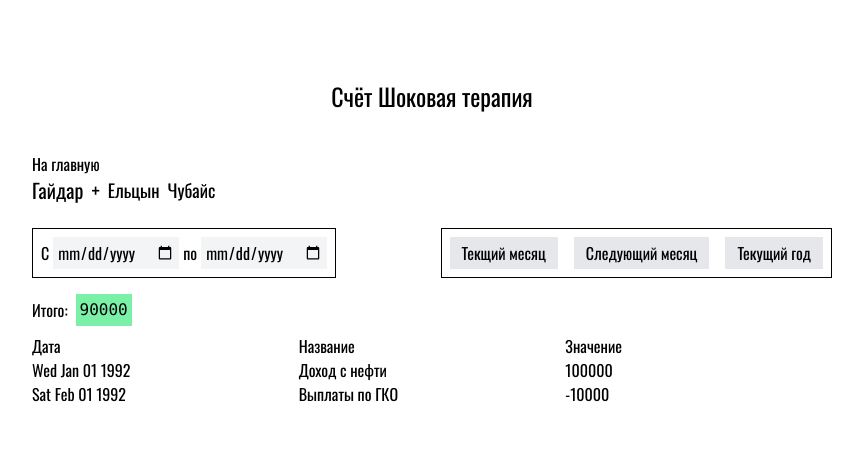
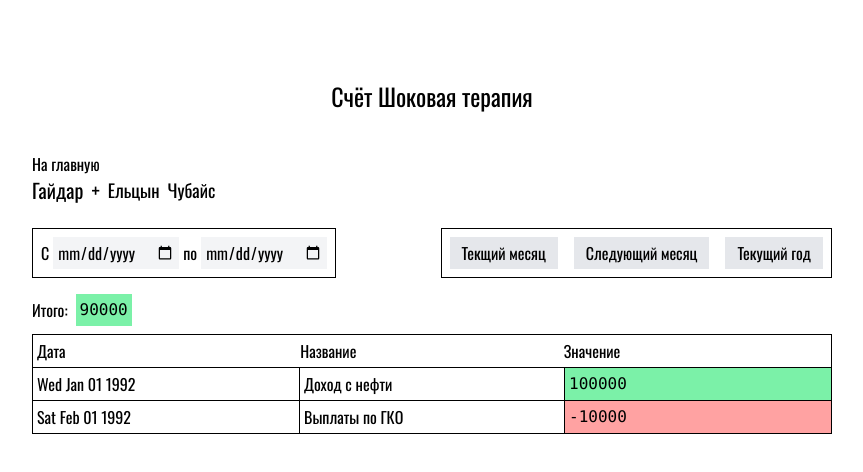
Before and after one commit to UPPRPO22214/online-accounting, a React app in the folder frontend/: page /account/1 in a window 1280 px wide. Shown: the top 472 px of the page, without its empty margins (208-1071 px from the left). Built offline with nearby package versions, Linux system fonts and the light colour scheme; the HTML template or start-up script is replaced by a standard one.

Commit message:
Add separated fin table component

```diff
--- /dev/null
+++ b/frontend/src/components/FinTable/FinTable.tsx
@@ -0,0 +1,95 @@
+import type { FinNote } from '@/pages/AccountPage';
+import clsx from 'clsx';
+import { useEffect, useState, type HTMLAttributes } from 'react';
+import type React from 'react';
+
+type FinTableProps = HTMLAttributes<HTMLDivElement> & {
+  notes: FinNote[];
+};
+
+export const FinTable: React.FC<FinTableProps> = ({ notes, className }) => {
+  const [result, setResult] = useState<number>(0);
+
+  useEffect(() => {
+    setResult(
+      notes.map((note) => note.value).reduce((acc, val) => acc + val, 0),
+    );
+  }, [notes]);
+
+  return (
+    <div className={className}>
+      <div className="flex justify-between items-center gap-2 mb-4">
+        <div className="flex gap-1 justify-start items-center p-2 border">
+          <span>С</span>
+          <input
+            className="p-1 bg-gray-100"
+            type="date"
+            name="date-from"
+            id="date-from"
+          />
+          <span>по</span>
+          <input
+            className="p-1 bg-gray-100"
+            type="date"
+            name="date-to"
+            id="date-to"
+          />
+        </div>
+        <div className="flex gap-4 justify-end p-2 border">
+          <button className="p-1 px-3 bg-gray-200 hover:bg-gray-300">
+            Текщий месяц
+          </button>
+          <button className="p-1 px-3 bg-gray-200 hover:bg-gray-300">
+            Следующий месяц
+          </button>
+          <button className="p-1 px-3 bg-gray-200 hover:bg-gray-300">
+            Текущий год
+          </button>
+        </div>
+      </div>
+      <div className="flex gap-2 justify-start items-center mb-2">
+        <span>Итого:</span>
+        <span
+          className={clsx(
+            'font-mono p-1',
+            result > 0 && 'bg-green-300',
+            result === 0 && 'bg-yellow-200',
+            result < 0 && 'bg-red-300',
+          )}
+        >
+          {result}
+        </span>
+      </div>
+      <div className="grid grid-cols-1">
+        <div className="p-1 border grid grid-cols-3">
+          <span>Дата</span>
+          <span>Название</span>
+          <span>Значение</span>
+        </div>
+        {notes.map((note) => (
+          <div
+            key={note.id}
+            className={clsx(
+              'grid grid-cols-3',
+              'border border-t-0 cursor-pointer',
+              'transition-base hover:bg-gray-300',
+            )}
+          >
+            <span className='p-1'>{note.date.toDateString()}</span>
+            <span className='p-1 border-x'>{note.name}</span>
+            <span
+              className={clsx(
+                'font-mono p-1',
+                note.value > 0 && 'bg-green-300',
+                note.value === 0 && 'bg-yellow-200',
+                note.value < 0 && 'bg-red-300',
+              )}
+            >
+              {note.value}
+            </span>
+          </div>
+        ))}
+      </div>
+    </div>
+  );
+};
--- /dev/null
+++ b/frontend/src/components/FinTable/index.ts
@@ -0,0 +1 @@
+export { FinTable } from './FinTable'
--- a/frontend/src/components/LoginForm/LoginForm.tsx
+++ b/frontend/src/components/LoginForm/LoginForm.tsx
@@ -6,7 +6,7 @@
 type LoginFormProps = HTMLAttributes<HTMLDivElement>;
 
 export const LoginForm: React.FC<LoginFormProps> = ({ className }) => {
-  const { login } = useAuth();
+  const login = useAuth(state => state.login);
 
   return (
     <div className={clsx('border p-2', className)}>
--- a/frontend/src/components/ProfileLayout/ProfileLayout.tsx
+++ b/frontend/src/components/ProfileLayout/ProfileLayout.tsx
@@ -3,7 +3,8 @@
 import { Link } from 'wouter';
 
 export const ProfileLayout: React.FC = () => {
-  const { username, logout } = useAuth();
+  const username = useAuth(state => state.username);
+  const logout = useAuth(state => state.logout);
 
   return (
     <div className="grid grid-cols-1 gap-6">
--- a/frontend/src/components/RegisterForm/RegisterForm.tsx
+++ b/frontend/src/components/RegisterForm/RegisterForm.tsx
@@ -6,7 +6,7 @@
 type RegisterFormProps = HTMLAttributes<HTMLDivElement>;
 
 export const RegisterForm: React.FC<RegisterFormProps> = ({ className }) => {
-  const { login } = useAuth();
+  const login = useAuth(state => state.login);
 
   return (
     <div className={clsx('border p-2', className)}>
--- a/frontend/src/pages/AccountPage.tsx
+++ b/frontend/src/pages/AccountPage.tsx
@@ -1,15 +1,16 @@
-import clsx from 'clsx';
 import type React from 'react';
 import { useEffect, useState } from 'react';
 import { Link, useParams } from 'wouter';
+import { FinTable } from '@/components/FinTable';
 
-type FinNote = {
+export type FinNote = {
+  id: string;
   name: string;
   value: number;
   date: Date;
 };
 
-type Account = {
+export type Account = {
   id: string;
   title: string;
   owner: string;
@@ -25,11 +26,13 @@
     members: ['Ельцын', 'Чубайс'],
     notes: [
       {
+        id: crypto.randomUUID(),
         name: 'Доход с нефти',
         value: 100_000,
         date: new Date(1992, 0, 1),
       },
       {
+        id: crypto.randomUUID(),
         name: 'Выплаты по ГКО',
         value: -10_000,
         date: new Date(1992, 1, 1),
@@ -41,18 +44,12 @@
 export const AccountPage: React.FC = () => {
   const { accountId } = useParams<{ accountId: string }>();
   const [account, setAccount] = useState<Account>();
-  const [result, setResult] = useState<number>(0);
   const [notes, setNotes] = useState<FinNote[]>([]);
 
   useEffect(() => {
     const account = ACCOUNT_MOCKS.find((account) => account.id === accountId);
     if (!account) return;
     setAccount(account);
-    setResult(
-      account.notes
-        .map((note) => note.value)
-        .reduce((acc, val) => acc + val, 0),
-    );
     setNotes(
       account.notes.toSorted((a, b) => a.date.getTime() - b.date.getTime()),
     );
@@ -81,60 +78,7 @@
           ))}
         </ul>
       </div>
-      <div className="flex justify-between items-center gap-2 mb-4">
-        <div className="flex gap-1 justify-start items-center p-2 border">
-          <span>С</span>
-          <input
-            className="p-1 bg-gray-100"
-            type="date"
-            name="date-from"
-            id="date-from"
-          />
-          <span>по</span>
-          <input
-            className="p-1 bg-gray-100"
-            type="date"
-            name="date-to"
-            id="date-to"
-          />
-        </div>
-        <div className="flex gap-4 justify-end p-2 border">
-          <button className="p-1 px-3 bg-gray-200 hover:bg-gray-300">
-            Текщий месяц
-          </button>
-          <button className="p-1 px-3 bg-gray-200 hover:bg-gray-300">
-            Следующий месяц
-          </button>
-          <button className="p-1 px-3 bg-gray-200 hover:bg-gray-300">
-            Текущий год
-          </button>
-        </div>
-      </div>
-      <div className="flex gap-2 justify-start items-center mb-2">
-        <span>Итого:</span>
-        <span
-          className={clsx(
-            'font-mono p-1',
-            result > 0 && 'bg-green-300',
-            result === 0 && 'bg-yellow-200',
-            result < 0 && 'bg-red-300',
-          )}
-        >
-          {result}
-        </span>
-      </div>
-      <div className="grid grid-cols-3">
-        <span>Дата</span>
-        <span>Название</span>
-        <span>Значение</span>
-        {notes.map((note) => (
-          <>
-            <span>{note.date.toDateString()}</span>
-            <span>{note.name}</span>
-            <span>{note.value}</span>
-          </>
-        ))}
-      </div>
+      <FinTable notes={notes} />
     </div>
   );
 };
--- a/frontend/src/pages/MainPage.tsx
+++ b/frontend/src/pages/MainPage.tsx
@@ -5,7 +5,7 @@
 import type React from 'react';
 
 export const MainPage: React.FC = () => {
-  const { authorized } = useAuth();
+  const authorized = useAuth(state => state.authorized);
 
   return (
     <div className="w-full flex-col items-center text-center">
--- a/frontend/src/store/auth.ts
+++ b/frontend/src/store/auth.ts
@@ -8,7 +8,7 @@
   logout: () => void;
 };
 
-export const useAuth = create<AuthStoreType>((set, get) => ({
+export const useAuth = create<AuthStoreType>((set) => ({
   username: 'Чубайс',
   authorized: false,
 
```
